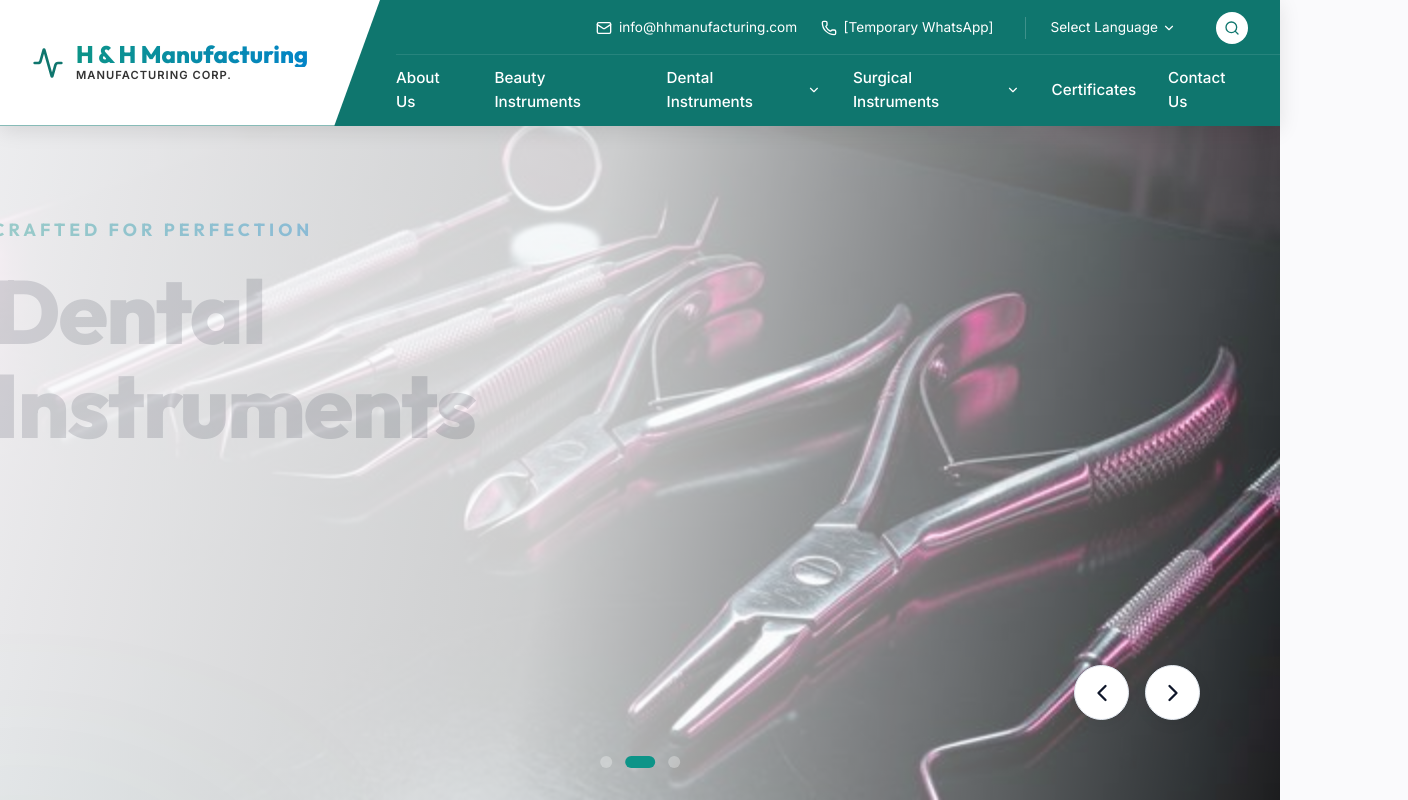
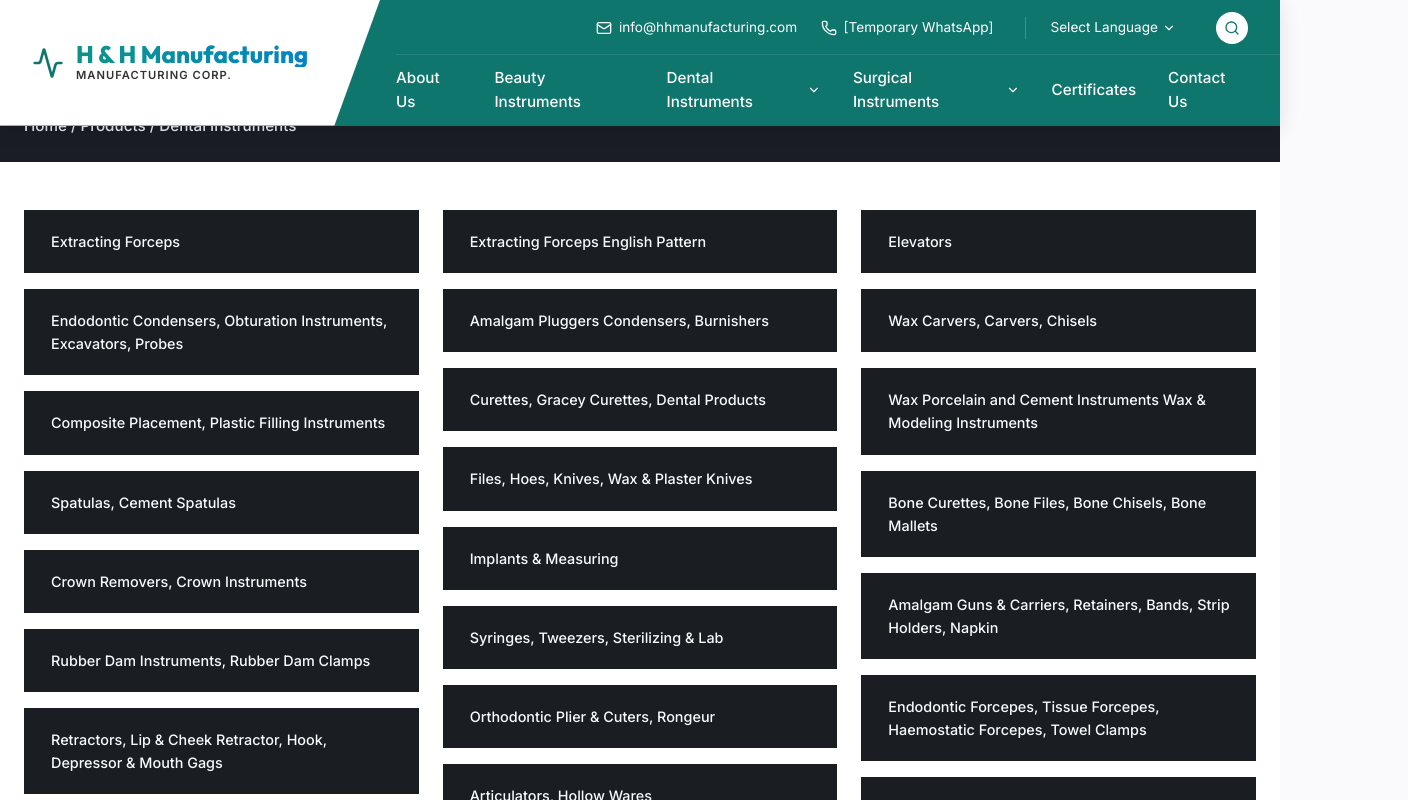
Before and after one commit to Digitalastra01/demo, a React (Vite) app: page /products/dental-instruments in a window 1280 px wide. Shown: the top 800 px of the page, 1408 px wide, since content can reach past the window. Built offline with nearby package versions, Linux system fonts and the light colour scheme.

Commit message:
Implement React Router and Dental Instruments page

```diff
--- a/package.json
+++ b/package.json
@@ -13,7 +13,8 @@
     "framer-motion": "^12.38.0",
     "lucide-react": "^1.7.0",
     "react": "^19.2.4",
-    "react-dom": "^19.2.4"
+    "react-dom": "^19.2.4",
+    "react-router-dom": "^7.14.0"
   },
   "devDependencies": {
     "@eslint/js": "^9.39.4",
--- a/src/App.jsx
+++ b/src/App.jsx
@@ -1,22 +1,21 @@
+import { BrowserRouter as Router, Routes, Route } from 'react-router-dom';
 import Navbar from './components/Navbar';
-import Hero from './components/Hero';
-import About from './components/About';
-import Categories from './components/Categories';
-import Testimonials from './components/Testimonials';
-import Events from './components/Events';
 import Footer from './components/Footer';
+import Home from './pages/Home';
+import DentalInstruments from './pages/DentalInstruments';
 
 function App() {
   return (
-    <>
-      <Navbar />
-      <Hero />
-      <About />
-      <Categories />
-      <Testimonials />
-      <Events />
-      <Footer />
-    </>
+    <Router>
+      <div style={{ paddingTop: '90px' }}> {/* Add padding to prevent navbar overlap */}
+        <Navbar />
+        <Routes>
+          <Route path="/" element={<Home />} />
+          <Route path="/products/dental-instruments" element={<DentalInstruments />} />
+        </Routes>
+        <Footer />
+      </div>
+    </Router>
   );
 }
 
--- a/src/components/Navbar.jsx
+++ b/src/components/Navbar.jsx
@@ -1,6 +1,7 @@
 import { useState, useEffect } from 'react';
 import { Menu, X, Phone, Mail, Search, ChevronDown, Activity } from 'lucide-react';
 import { motion, AnimatePresence } from 'framer-motion';
+import { Link } from 'react-router-dom';
 import './Navbar.css';
 
 const Navbar = () => {
@@ -26,7 +27,7 @@ const Navbar = () => {
 
         {/* Left Logo Area */}
         <div className="logo-area">
-          <a href="#">
+          <Link to="/">
             <div className="logo-icon-wrapper">
               <Activity size={32} color="var(--primary-dark)" />
             </div>
@@ -34,7 +35,7 @@ const Navbar = () => {
               <span className="logo-title text-gradient">H & H Manufacturing</span>
               <span className="logo-subtitle">Manufacturing Corp.</span>
             </div>
-          </a>
+          </Link>
         </div>
 
         {/* Right Nav Area */}
@@ -63,15 +64,15 @@ const Navbar = () => {
 
           {/* Bottom Nav Links */}
           <div className="bottom-nav-bar desktop-menu">
-            <a href="#about" className="nav-link">About Us</a>
-            <a href="#categories" className="nav-link">Beauty Instruments</a>
+            <a href="/#about" className="nav-link">About Us</a>
+            <a href="/#categories" className="nav-link">Beauty Instruments</a>
             <div className="dropdown-container">
-              <a href="#categories" className="nav-link">Dental Instruments <ChevronDown size={14} /></a>
+              <Link to="/products/dental-instruments" className="nav-link">Dental Instruments <ChevronDown size={14} /></Link>
             </div>
             <div className="dropdown-container">
-              <a href="#categories" className="nav-link">Surgical Instruments <ChevronDown size={14} /></a>
+              <a href="/#categories" className="nav-link">Surgical Instruments <ChevronDown size={14} /></a>
             </div>
-            <a href="#certificates" className="nav-link">Certificates</a>
+            <a href="/#certificates" className="nav-link">Certificates</a>
             <a href="#contact" className="nav-link">Contact Us</a>
           </div>
         </div>
@@ -89,11 +90,11 @@ const Navbar = () => {
             transition={{ duration: 0.3 }}
           >
             <div className="mobile-menu-inner">
-               <a href="#about" onClick={() => setIsOpen(false)}>About Us</a>
-               <a href="#categories" onClick={() => setIsOpen(false)}>Beauty Instruments</a>
-               <a href="#categories" onClick={() => setIsOpen(false)}>Dental Instruments</a>
-               <a href="#categories" onClick={() => setIsOpen(false)}>Surgical Instruments</a>
-               <a href="#certificates" onClick={() => setIsOpen(false)}>Certificates</a>
+               <a href="/#about" onClick={() => setIsOpen(false)}>About Us</a>
+               <a href="/#categories" onClick={() => setIsOpen(false)}>Beauty Instruments</a>
+               <Link to="/products/dental-instruments" onClick={() => setIsOpen(false)}>Dental Instruments</Link>
+               <a href="/#categories" onClick={() => setIsOpen(false)}>Surgical Instruments</a>
+               <a href="/#certificates" onClick={() => setIsOpen(false)}>Certificates</a>
                <a href="#contact" onClick={() => setIsOpen(false)}>Contact Us</a>
             </div>
           </motion.div>
--- /dev/null
+++ b/src/pages/DentalInstruments.css
@@ -0,0 +1,59 @@
+.dental-page-container {
+  background-color: #fff;
+  min-height: calc(100vh - 90px);
+}
+
+.breadcrumb-header {
+  background-color: #1a1e24; /* Dark slate background matching image */
+  padding: 1.5rem 0;
+  color: #fff;
+}
+
+.breadcrumb-header p {
+  font-family: 'Inter', sans-serif;
+  font-size: 0.95rem;
+  font-weight: 500;
+  margin: 0;
+  color: #e2e8f0;
+}
+
+.dental-grid-wrapper {
+  display: flex;
+  justify-content: space-between;
+  gap: 1.5rem;
+  padding: 3rem 0 5rem;
+}
+
+.instrument-column {
+  flex: 1;
+  display: flex;
+  flex-direction: column;
+  gap: 1rem;
+}
+
+.instrument-card {
+  background-color: #1a1e22; /* Dark card background */
+  color: #f8fafc;
+  padding: 1.25rem 1.5rem;
+  font-size: 0.9rem;
+  font-weight: 500;
+  transition: transform 0.2s ease, box-shadow 0.2s ease;
+  cursor: pointer;
+  border-left: 3px solid transparent;
+}
+
+.instrument-card:hover {
+  transform: translateX(4px);
+  border-left-color: var(--primary-light);
+  box-shadow: 0 4px 12px rgba(0,0,0,0.15);
+}
+
+@media (max-width: 900px) {
+  .dental-grid-wrapper {
+    flex-direction: column;
+  }
+
+  .instrument-column {
+    gap: 1rem;
+  }
+}
--- /dev/null
+++ b/src/pages/DentalInstruments.jsx
@@ -0,0 +1,81 @@
+import './DentalInstruments.css';
+
+const categories = [
+  "Extracting Forceps",
+  "Extracting Forceps English Pattern",
+  "Elevators",
+  "Endodontic Condensers, Obturation Instruments, Excavators, Probes",
+  "Amalgam Pluggers Condensers, Burnishers",
+  "Wax Carvers, Carvers, Chisels",
+  "Composite Placement, Plastic Filling Instruments",
+  "Curettes, Gracey Curettes, Dental Products",
+  "Wax Porcelain and Cement Instruments Wax & Modeling Instruments",
+  "Spatulas, Cement Spatulas",
+  "Files, Hoes, Knives, Wax & Plaster Knives",
+  "Bone Curettes, Bone Files, Bone Chisels, Bone Mallets",
+  "Crown Removers, Crown Instruments",
+  "Implants & Measuring",
+  "Amalgam Guns & Carriers, Retainers, Bands, Strip Holders, Napkin",
+  "Rubber Dam Instruments, Rubber Dam Clamps",
+  "Syringes, Tweezers, Sterilizing & Lab",
+  "Endodontic Forcepes, Tissue Forcepes, Haemostatic Forcepes, Towel Clamps",
+  "Retractors, Lip & Cheek Retractor, Hook, Depressor & Mouth Gags",
+  "Orthodontic Plier & Cuters, Rongeur",
+  "Needle Holders, Scissors, Micro Surgery Set",
+  "Impression Trays",
+  "Articulators, Hollow Wares",
+  "Scissors, Dissecting Forceps, Needle Holders, Wire Cutting Pliers With Tungsten Carbide Inserts"
+];
+
+// Split the list manually to match the 3 column layout shown in the image exactly
+const column1 = categories.slice(0, 1).concat(categories.slice(3, 4), categories.slice(6, 7), categories.slice(9, 10), categories.slice(12, 13), categories.slice(15, 16), categories.slice(18, 19), categories.slice(21, 22));
+
+const column2 = categories.slice(1, 2).concat(categories.slice(4, 5), categories.slice(7, 8), categories.slice(10, 11), categories.slice(13, 14), categories.slice(16, 17), categories.slice(19, 20), categories.slice(22, 23));
+
+const column3 = categories.slice(2, 3).concat(categories.slice(5, 6), categories.slice(8, 9), categories.slice(11, 12), categories.slice(14, 15), categories.slice(17, 18), categories.slice(20, 21), categories.slice(23, 24));
+
+const DentalInstruments = () => {
+  return (
+    <div className="dental-page-container">
+      {/* Breadcrumb Header */}
+      <div className="breadcrumb-header">
+        <div className="container">
+          <p>Home / Products / Dental Instruments</p>
+        </div>
+      </div>
+
+      {/* Grid Content */}
+      <div className="container">
+        <div className="dental-grid-wrapper">
+
+          <div className="instrument-column">
+            {column1.map((item, idx) => (
+              <div key={`col1-${idx}`} className="instrument-card">
+                {item}
+              </div>
+            ))}
+          </div>
+
+          <div className="instrument-column">
+            {column2.map((item, idx) => (
+              <div key={`col2-${idx}`} className="instrument-card">
+                {item}
+              </div>
+            ))}
+          </div>
+
+          <div className="instrument-column">
+            {column3.map((item, idx) => (
+              <div key={`col3-${idx}`} className="instrument-card">
+                {item}
+              </div>
+            ))}
+          </div>
+
+        </div>
+      </div>
+    </div>
+  );
+};
+
+export default DentalInstruments;
--- /dev/null
+++ b/src/pages/Home.jsx
@@ -0,0 +1,19 @@
+import Hero from '../components/Hero';
+import About from '../components/About';
+import Categories from '../components/Categories';
+import Testimonials from '../components/Testimonials';
+import Events from '../components/Events';
+
+const Home = () => {
+  return (
+    <>
+      <Hero />
+      <About />
+      <Categories />
+      <Testimonials />
+      <Events />
+    </>
+  );
+};
+
+export default Home;
```
Also changed, not shown: 2 other files (tests, documents, lock files or other folders).
